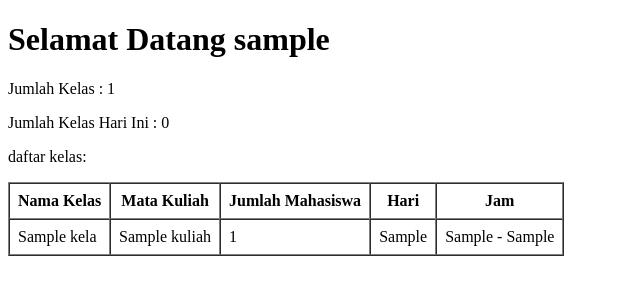
After one commit to King-Jamal/E-Presensi, a PHP site: page /views/dosen/dashboard.php in a window 1280 px wide. The commit adds this page. Shown: the top 300 px of the page, without its empty margins (0-640 px from the left). Run offline with PHP 8.4, Linux system fonts and the light colour scheme; the visitor is signed in with stand-in values (Sample User, id 1); tables that the repository leaves empty or names only in its code hold one stand-in row (values such as "Sample post"); a stand-in replaces the project's code that opens the database connection.

Commit message:
feat : dashboard Dosen

```diff
--- a/views/admin/dashboard.php
+++ b/views/admin/dashboard.php
@@ -51,7 +51,7 @@ $total_mk=$koneksi->query("SELECT COUNT(*) AS total FROM mata_kuliah")->fetch_as
         <a href="../../controllers/admin/jadwal.php">Jadwal</a>
     </div>
     <div>
-        <p><a href="./logout.php">Logout</a></p>
+        <p><a href="../../controllers/logout.php">Logout</a></p>
     </div>
 </body>
 </html>
--- /dev/null
+++ b/views/dosen/dashboard.php
@@ -0,0 +1,79 @@
+<?php
+session_start();
+
+require_once "../../config/database.php";
+if(!isset($_SESSION['username']) || $_SESSION['role'] !== 'dosen') {
+    header("location: ../../controllers/login.php");
+    exit;
+}
+$id=(int)$_SESSION['Dosen_id'];
+$count_cls = $koneksi->query("SELECT COUNT(*) AS total FROM jadwal WHERE Dosen_id = $id")->fetch_assoc()['total'];
+$hari = [
+    'Sunday'    => 'Minggu',
+    'Monday'    => 'Senin',
+    'Tuesday'   => 'Selasa',
+    'Wednesday' => 'Rabu',
+    'Thursday'  => 'Kamis',
+    'Friday'    => 'Jumat',
+    'Saturday'  => 'Sabtu'
+];
+$today=date('l');
+$day = $hari[$today];
+$count_s = $koneksi->query("SELECT COUNT(*) AS total FROM jadwal WHERE Hari = '$day'")->fetch_assoc()['total'];
+
+
+
+$query = "SELECT
+    k.Nama_kelas AS Nama_kelas,
+    mk.Nama_MK AS Nama_MK,
+    COUNT(m.Mahasiswa_id) AS Jumlah_mahasiswa,
+    j.Hari,
+    j.Jam_mulai,
+    j.Jam_selesai
+FROM jadwal j
+JOIN kelas k ON j.Kelas_id = k.Kelas_id
+JOIN mata_kuliah mk ON j.Mk_id = mk.Mk_id
+LEFT JOIN mahasiswa m ON m.Kelas_id = k.Kelas_id
+WHERE j.Dosen_id = $id
+GROUP BY j.Jadwal_id
+";
+
+$result = $koneksi->query($query);
+?>
+<!DOCTYPE html>
+<html lang="en">
+<head>
+    <meta charset="UTF-8">
+    <meta name="viewport" content="width=device-width, initial-scale=1.0">
+    <title>Document</title>
+</head>
+<body>
+    <h1>Selamat Datang <?= $_SESSION['username'] ?></h1>
+    <p>Jumlah Kelas : <?=$count_cls?></p>
+    <p>Jumlah Kelas Hari Ini : <?=$count_s?></p>
+    <p>daftar kelas: </p>
+    <table border="1" cellpadding="8" cellspacing="0">
+        <thead>
+            <tr>
+                <th>Nama Kelas</th>
+                <th>Mata Kuliah</th>
+                <th>Jumlah Mahasiswa</th>
+                <th>Hari</th>
+                <th>Jam</th>
+            </tr>
+        </thead>
+        <tbody>
+            <?php while ($row = $result->fetch_assoc()): ?>
+            <tr>
+                <td><?= htmlspecialchars($row['Nama_kelas'] ?? '-') ?></td>
+                <td><?= htmlspecialchars($row['Nama_MK'] ?? '-') ?></td>
+                <td><?= $row['Jumlah_mahasiswa'] ?? 0 ?></td>
+                <td><?= $row['Hari'] ?? '-' ?></td>
+                <td><?= $row['Jam_mulai'] . ' - ' . $row['Jam_selesai'] ?></td>
+            </tr>
+            <?php endwhile; ?>
+        </tbody>
+    </table>
+
+</body>
+</html>
```
Also changed, not shown: controllers/login.php (+7 -2 lines), views/mahasiswa/dashboard.php (added, +20 -0 lines), controllers/logout.php (renamed from views/admin/logout.php).
